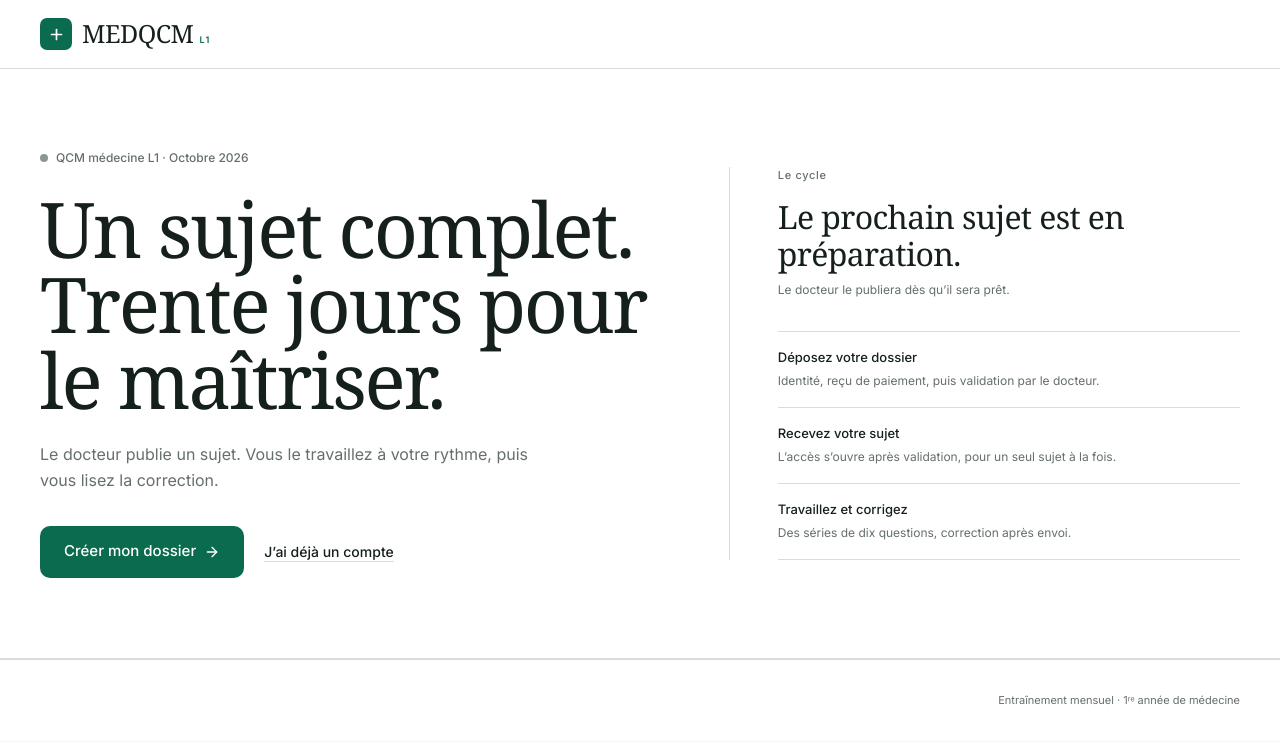
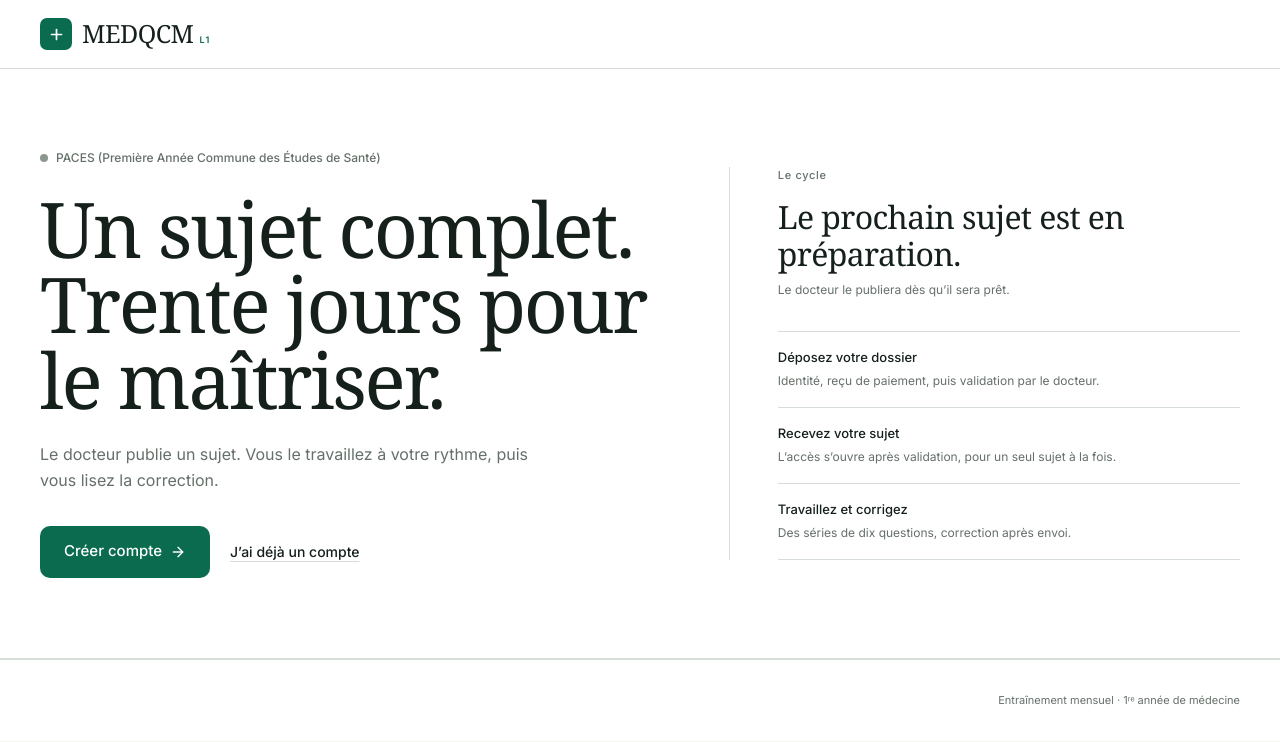
Before and after one commit to fanasinahenintsoa73-design/PROJET_QCM, a React (Vite) app: page / in a window 1280 px wide. Shown: the top 742 px of the page. Built offline with nearby package versions, Linux system fonts and the light colour scheme; no server answers; a web font is replaced by a local one.

Commit message:
fix: libellés compte et PACES

```diff
--- a/src/pages/DashboardPage.tsx
+++ b/src/pages/DashboardPage.tsx
@@ -6,7 +6,7 @@ import { getActiveAssignment } from '@/lib/db'
 import { ButtonLink } from '@/components/ui/Button'
 import { StatusPill } from '@/components/ui/StatusPill'
 import { usePageTitle } from '@/components/Layouts'
-import { cn, daysLeft, formatDate, formatDateLong, monthLabel, averageScoreOnTen, scoreOnTen, SERIES_SIZE } from '@/lib/utils'
+import { cn, daysLeft, formatDate, formatDateLong, averageScoreOnTen, scoreOnTen, SERIES_SIZE } from '@/lib/utils'
 
 function formatTen(value: number) {
   const rounded = Math.round(value * 10) / 10
@@ -53,7 +53,9 @@ export default function DashboardPage() {
     <div className="bg-canvas">
       <section className="border-b border-line">
         <div className="mx-auto max-w-content px-5 py-10 sm:px-8 sm:py-14 lg:px-10">
-          <p className="text-[12px] text-mute">{monthLabel()} · votre cycle</p>
+          <p className="text-[12px] text-mute">
+            PACES (Première Année Commune des Études de Santé)
+          </p>
           <div className="mt-3 flex flex-wrap items-end justify-between gap-4">
             <h1 className="font-display text-[clamp(2.2rem,4.5vw,3.4rem)] leading-[1.05] tracking-[-0.03em] text-ink">
               Bonjour, {user?.firstName}.
--- a/src/pages/LandingPage.tsx
+++ b/src/pages/LandingPage.tsx
@@ -4,7 +4,7 @@ import { ButtonLink } from '@/components/ui/Button'
 import { usePageTitle } from '@/components/Layouts'
 import { useAuth } from '@/lib/auth'
 import { getPublishedSubjects } from '@/lib/db'
-import { formatDateLong, monthLabel } from '@/lib/utils'
+import { formatDateLong } from '@/lib/utils'
 
 export function LandingPage() {
   usePageTitle('MEDQCM L1 — L\'entraînement mensuel des futurs médecins')
@@ -13,7 +13,6 @@ export function LandingPage() {
   const open = subjects.length > 0
   const studentUser = user?.role === 'student' ? user : null
   const startHref = studentUser ? homePath : '/inscription'
-  const sessionLabel = subjects[0]?.monthLabel ?? monthLabel()
   const subject = subjects[0]
 
   return (
@@ -22,7 +21,7 @@ export function LandingPage() {
         <div>
           <div className="flex items-center gap-2 text-[12px] font-medium text-mute">
             <span className={`h-2 w-2 rounded-full ${open ? 'bg-success-bright' : 'bg-stone'}`} />
-            QCM médecine L1 · {sessionLabel}
+            PACES (Première Année Commune des Études de Santé)
           </div>
           <h1 className="mt-6 max-w-2xl font-display text-[clamp(2.8rem,6vw,5rem)] leading-[0.98] tracking-[-0.03em] text-ink">
             Un sujet complet.
@@ -34,7 +33,7 @@ export function LandingPage() {
           </p>
           <div className="mt-8 flex flex-col items-start gap-3 sm:flex-row sm:items-center sm:gap-5">
             <ButtonLink to={startHref} size="lg" className="w-full sm:w-auto">
-              {studentUser ? 'Ouvrir mon espace' : 'Créer mon dossier'} <ArrowRight size={16} />
+              {studentUser ? 'Ouvrir mon espace' : 'Créer compte'} <ArrowRight size={16} />
             </ButtonLink>
             <Link
               to="/connexion"
--- a/src/pages/SignupPage.tsx
+++ b/src/pages/SignupPage.tsx
@@ -21,7 +21,7 @@ type Errors = Partial<
 >
 
 export function SignupPage() {
-  usePageTitle('Créer ma demande — MEDQCM L1')
+  usePageTitle('Créer un compte — MEDQCM L1')
   const { toast } = useToast()
   const { refresh } = useAuth()
 
@@ -84,7 +84,7 @@ export function SignupPage() {
     <AuthShell>
       <div className="pb-4">
         <h1 className="font-display text-[2.65rem] leading-[1.02] tracking-[-0.03em] text-ink sm:text-[3rem]">
-          Ouvrir mon dossier.
+          Créer un compte.
         </h1>
         <p className="mt-3 text-[14px] leading-relaxed text-mute">
           Votre demande est vérifiée par le docteur. Le QCM s’ouvrira après validation de votre
@@ -175,6 +175,10 @@ export function SignupPage() {
                 />
               </Field>
             </div>
+            <p className="mt-3 text-[12px] leading-relaxed text-mute">
+              Ce mot de passe est celui de votre compte MedicineQCM, pas celui de votre adresse
+              e-mail. Il vous servira uniquement à vous connecter à la plateforme.
+            </p>
           </section>
 
           <section className="border-t border-line pt-6">
@@ -243,7 +247,7 @@ export function SignupPage() {
         </div>
 
         <p className="mt-5 border-t border-line pt-4 text-[12px] text-mute">
-          Vous avez déjà un dossier ?{' '}
+          Vous avez déjà un compte ?{' '}
           <Link to="/connexion" className="font-medium text-accent underline decoration-1 underline-offset-4">
             Me connecter
           </Link>
--- a/src/pages/StudentLoginPage.tsx
+++ b/src/pages/StudentLoginPage.tsx
@@ -95,9 +95,9 @@ export function StudentLoginPage() {
         </form>
 
         <p className="mt-6 text-[13px] text-mute">
-          Pas encore de dossier ?{' '}
+          Pas encore de compte ?{' '}
           <Link to="/inscription" className="font-medium text-accent underline decoration-1 underline-offset-4">
-            Créer mon dossier
+            Créer compte
           </Link>
         </p>
 
```
